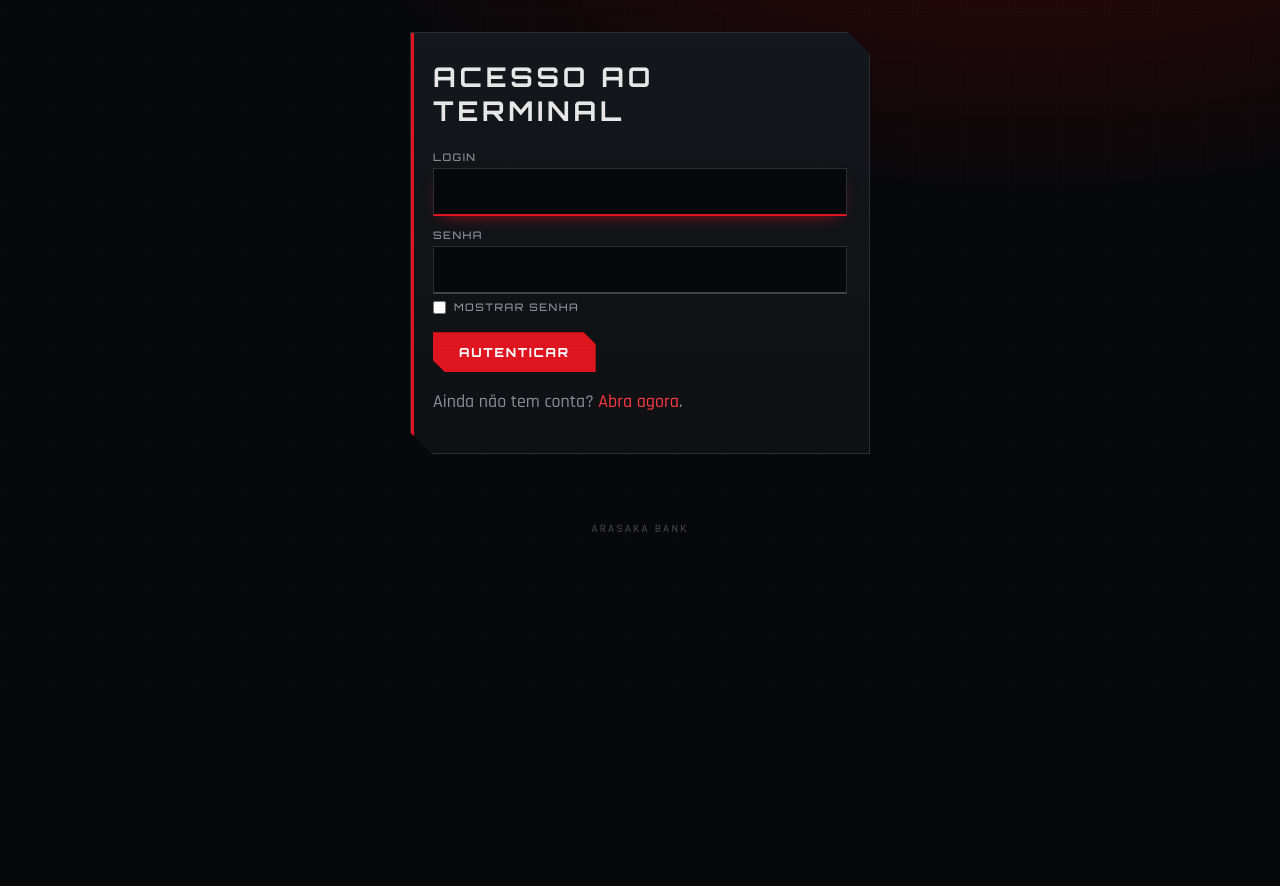
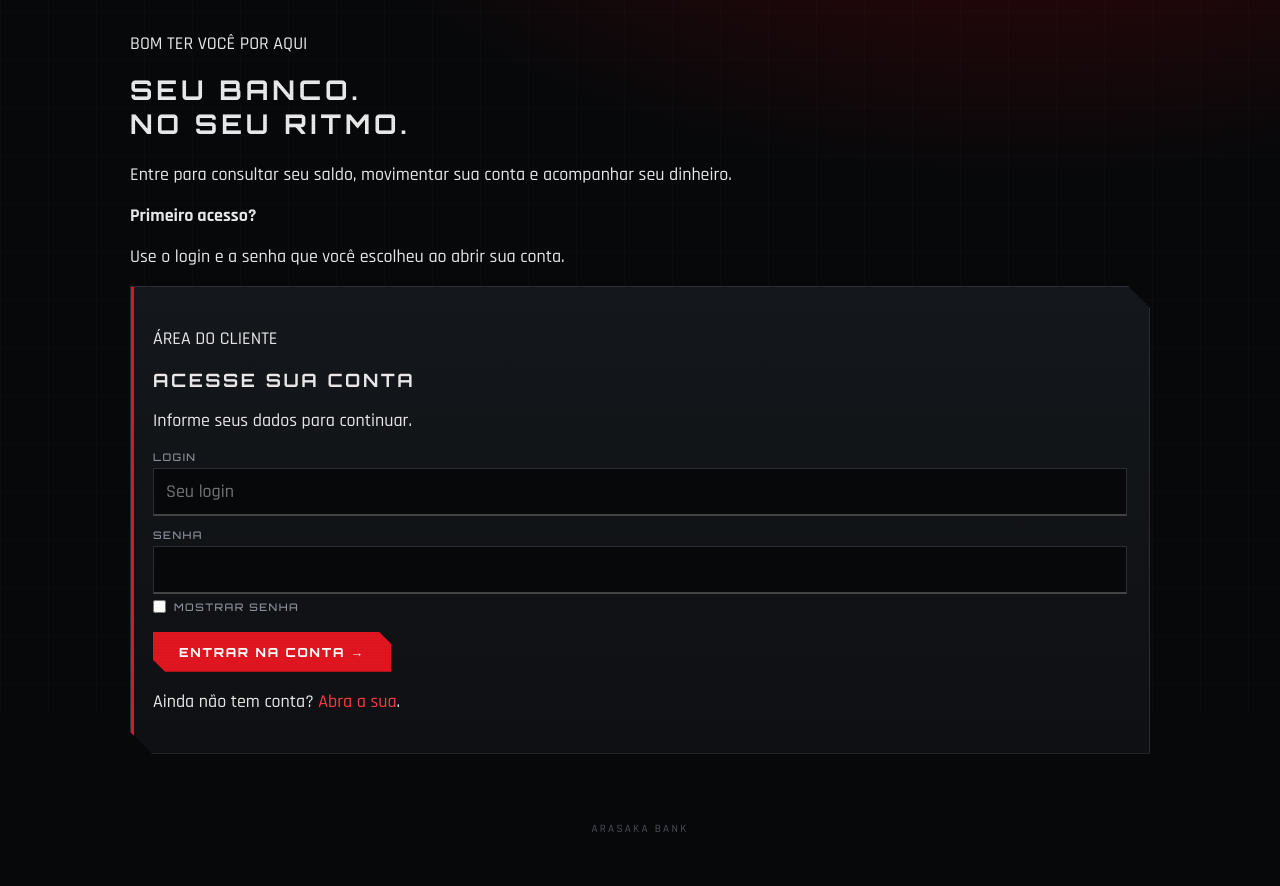
Before and after one commit to BrunCrvlh/Arasaka, a Flask app: page /entrar in a window 1280 px wide. Shown: the part 85-971 px from the top of the page. Before the commit the page ends 617 px from the top, so only its background shows below. Run offline with Flask 3, Linux system fonts and the light colour scheme.

Commit message:
Update entrar.html

```diff
--- a/templates/entrar.html
+++ b/templates/entrar.html
@@ -1,12 +1,8 @@
-{% extends "base.html" %}
-{% block conteudo %}
-<div class="narrow"><div class="card">
-  <h1>Acesso ao terminal</h1>
-  <form method="post">
-    <label>Login</label><input name="login" autofocus required>
-    <label>Senha</label><input name="senha" type="password" required>
-    <button>Autenticar</button>
-  </form>
-  <p class="mut">Ainda não tem conta? <a href="{{ url_for('abrir_conta') }}">Abra agora</a>.</p>
-</div></div>
-{% endblock %}
+{% extends 'base.html' %}
+{% block titulo %}Acessar minha conta · Arasaka Bank{% endblock %}
+{% block conteudo %}<div class="layout-form">
+<section class="form-intro"><p class="sobretitulo">BOM TER VOCÊ POR AQUI</p><h1>Seu banco.<br>No seu ritmo.</h1><p>Entre para consultar seu saldo, movimentar sua conta e acompanhar seu dinheiro.</p><div class="nota"><strong>Primeiro acesso?</strong><p>Use o login e a senha que você escolheu ao abrir sua conta.</p></div></section>
+<section class="card formulario"><p class="sobretitulo">ÁREA DO CLIENTE</p><h2>Acesse sua conta</h2><p>Informe seus dados para continuar.</p><form method="post">
+<label for="login">Login</label><input id="login" name="login" autocomplete="username" value="{{ request.form.get('login', '') }}" placeholder="Seu login" required>
+<label for="senha">Senha</label><input id="senha" name="senha" type="password" autocomplete="current-password" required>
+<button class="btn largura" type="submit">Entrar na conta <span aria-hidden="true">→</span></button></form><p class="form-fim">Ainda não tem conta? <a href="{{ url_for('abrir_conta') }}">Abra a sua</a>.</p></section></div>{% endblock %}
```
